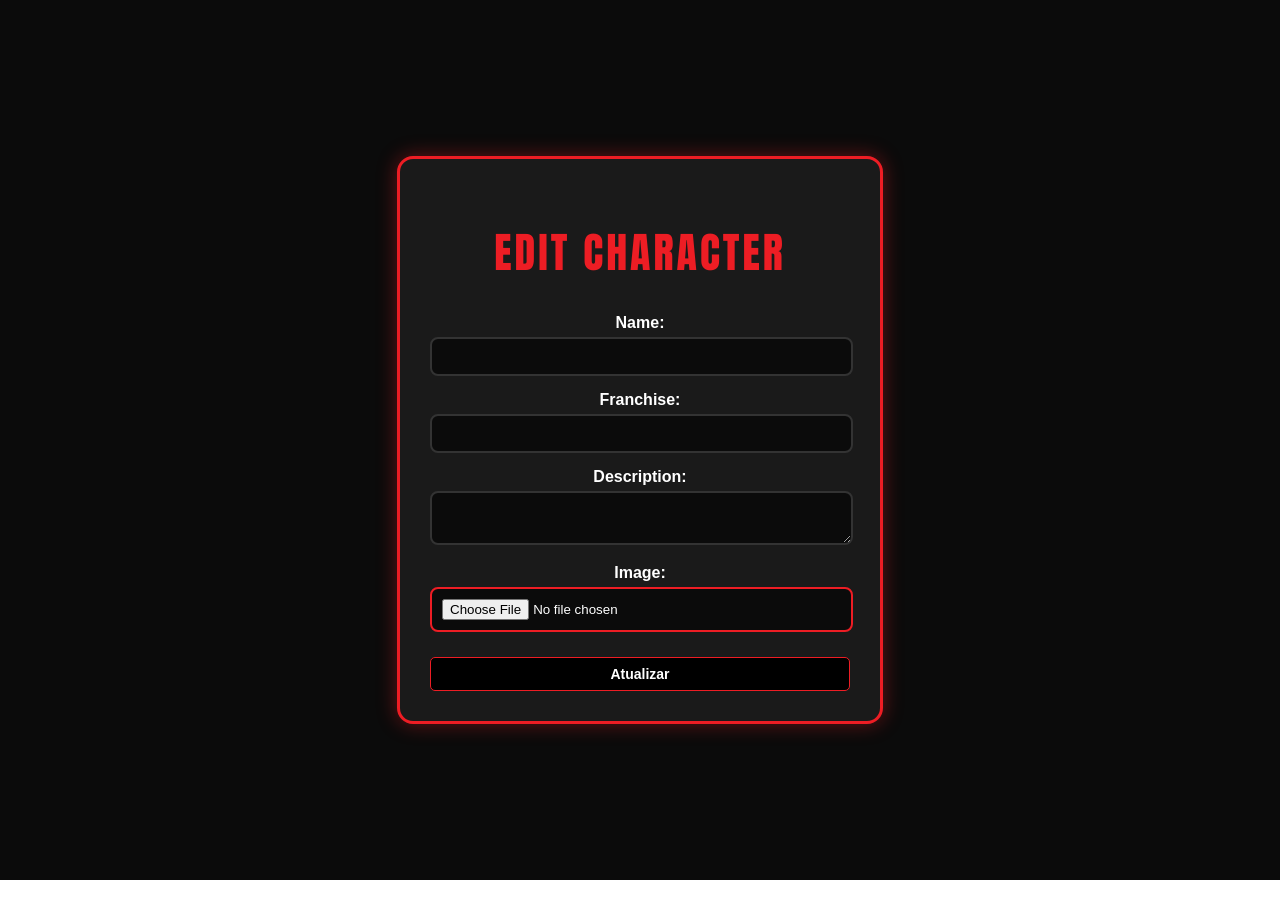
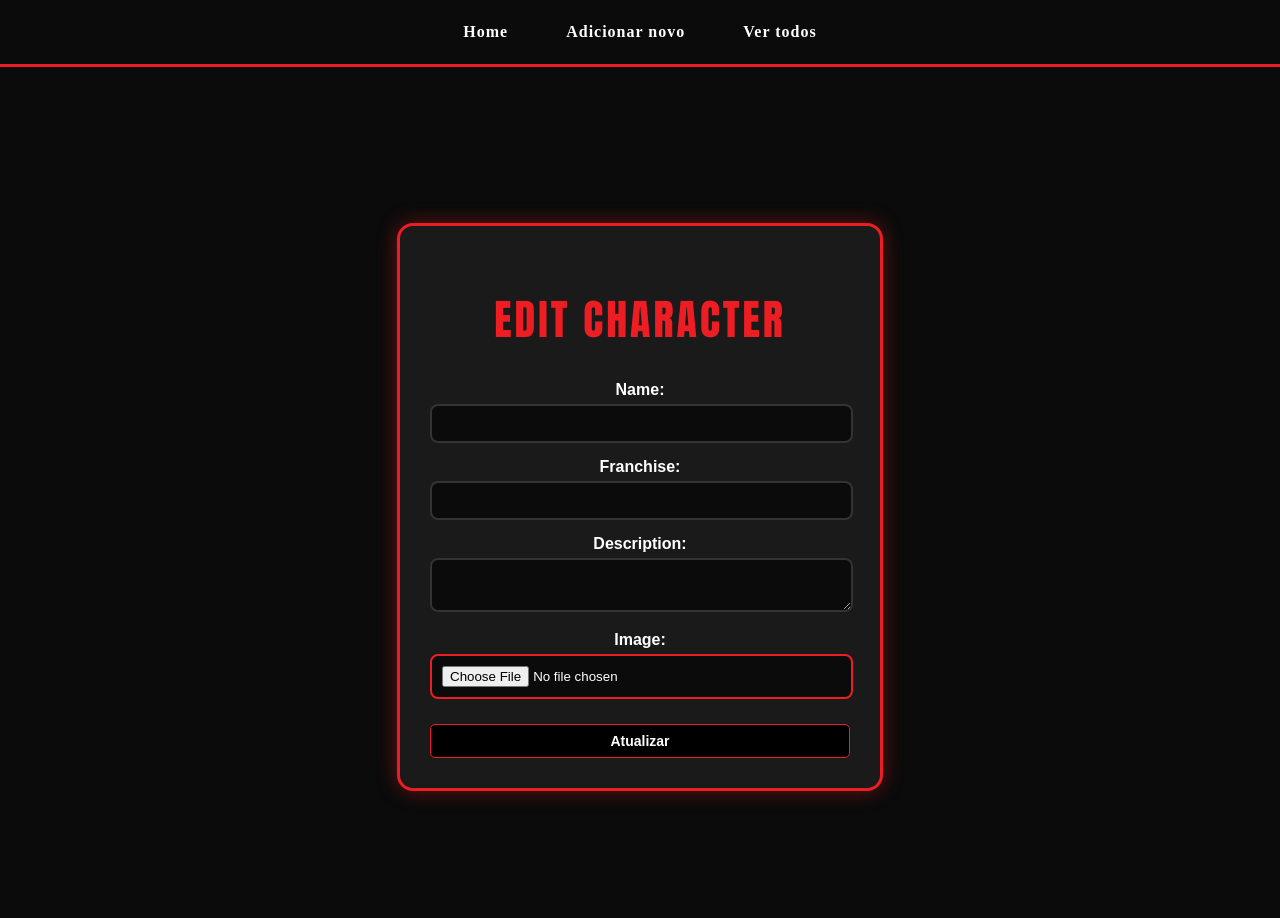
Before and after one commit to HenriqueBossle/react-characters-front-end, a React (Vite) app: page /edit/1 in a window 1280 px wide. Shown: the top 918 px of the page. Before the commit the page ends 880 px from the top, so only its background shows below. Built offline with nearby package versions, Linux system fonts and the light colour scheme; no server answers.

Commit message:
add navbar e home

```diff
--- a/src/App.css
+++ b/src/App.css
@@ -0,0 +1,56 @@
+/* Hero com imagem de fundo */
+.hero {
+    height: 100vh;
+    background-image: url("https://res.cloudinary.com/dd7vsxg0m/image/upload/v1774617912/htdfvtnjpmxcikvg37od.jpg"); /* coloque sua imagem aqui */
+    background-size: cover;
+    background-position: center;
+    position: relative;
+}
+
+/* Escurecer a imagem */
+.overlay {
+    position: absolute;
+    top: 0;
+    left: 0;
+    right: 0;
+    bottom: 0;
+    background: linear-gradient(to right, rgba(0,0,0,0.9), rgba(0,0,0,0.3));
+    display: flex;
+    flex-direction: column;
+    justify-content: center;
+    padding-left: 80px;
+}
+
+/* Título gigante */
+.overlay h1 {
+    color: #ED1D24;
+    font-size: 80px;
+    font-family: Impact, Arial Black, sans-serif;
+    margin-bottom: 10px;
+}
+
+/* Texto */
+.overlay p {
+    color: white;
+    font-size: 20px;
+    margin-bottom: 20px;
+}
+
+/* Botão estilo Marvel */
+.overlay .button {
+    width: 220px;
+    padding: 15px;
+    background: #ED1D24;
+    color: white;
+    border: none;
+    font-size: 16px;
+    font-weight: bold;
+    cursor: pointer;
+    transition: 0.3s;
+}
+
+/* Hover botão */
+.overlay .button:hover {
+    background: #b31318;
+    transform: scale(1.05);
+}
--- a/src/App.jsx
+++ b/src/App.jsx
@@ -1,14 +1,15 @@
-import { useState, useEffect } from 'react'
-import api from './api/api'
+import { Link } from 'react-router-dom'
 import './App.css'
 
-
 function App() {
-
-
-return (
-    <>
-    <h1>Bem vindo</h1></>
+  return (
+    <div className="hero">
+        <div className="overlay">
+            <h1>CHARACTERS DATABASE</h1>
+            <p>Adicione e Explore personagens de diversas histórias e universos.</p>
+            <Link className='button' to={"/list"}>VER PERSONAGENS</Link>
+        </div>
+    </div>
   )
 }
 
--- a/src/pages/Characters/CharactersCreate.jsx
+++ b/src/pages/Characters/CharactersCreate.jsx
@@ -1,6 +1,7 @@
 import { useState, useEffect } from 'react'
 import axios from 'axios';
 import "./CharactersCreate.css";
+import Navbar from './Navbar';
 
 function CharactersCreate(){
     const [formData, setFormData] = useState({
@@ -45,7 +46,8 @@ function CharactersCreate(){
     }
     return(
         <>
-             <div className="container">
+        <Navbar/>
+        <div className="container">
         <div className="card">
             <h2>Create Character</h2>
 
--- a/src/pages/Characters/CharactersEdit.jsx
+++ b/src/pages/Characters/CharactersEdit.jsx
@@ -1,6 +1,7 @@
 import { useEffect, useState } from "react"
 import axios from "axios"
 import { useParams, useNavigate } from "react-router-dom";
+import Navbar from "./Navbar";
 
 function CharactersEdit(){
     const { id } = useParams();
@@ -52,7 +53,6 @@ function CharactersEdit(){
 
     try {
         await axios.post(`http://127.0.0.1:8000/api/characters/${id}`, data, {
-        //          ^^^^ POST aqui                                  ^^^^ ID na URL
             headers: { "Content-Type": "multipart/form-data" }
         });
         alert("Personagem atualizado com sucesso!");
@@ -63,6 +63,9 @@ function CharactersEdit(){
 };
 
     return(
+        <>
+
+        <Navbar />
     <div className="container">
         <div className="card">
             <h1>EDIT CHARACTER</h1>
@@ -110,6 +113,7 @@ function CharactersEdit(){
             </form>
         </div>
     </div>
+    </>
 )
 }
 
--- a/src/pages/Characters/CharactersList.css
+++ b/src/pages/Characters/CharactersList.css
@@ -113,6 +113,7 @@
     background: #ED1D24;
 }
 
+
 /* Responsivo */
 @media (max-width: 1000px) {
     .container ul {
--- a/src/pages/Characters/CharactersList.jsx
+++ b/src/pages/Characters/CharactersList.jsx
@@ -4,6 +4,7 @@ import CharactersEdit from './CharactersEdit'
 import { Link, useNavigate } from "react-router-dom";
 import axios from 'axios';
 import './CharactersList.css'
+import Navbar from './Navbar';
 
 function CharactersList(){
     const [characters, setCharacters] = useState([])
@@ -31,7 +32,12 @@ function CharactersList(){
 
 
     return(
+         <>
+
+        <Navbar />
         <div className="container">
+
+
 
             <ul>
     {characters.map(character => {
@@ -40,6 +46,7 @@ function CharactersList(){
             : `https://res.cloudinary.com/dd7vsxg0m/image/upload/${character.image_url.trim()}`;
 
         return (
+
             <li key={character.id}>
                 <img src={imageUrl} alt={character.name} width="400"/>
                 <strong>{character.name}</strong>
@@ -55,7 +62,7 @@ function CharactersList(){
         })}
     </ul>
         </div>
-    )
+       </>)
 }
 
 export default CharactersList
--- /dev/null
+++ b/src/pages/Characters/Navbar.css
@@ -0,0 +1,29 @@
+/* Barra de navegação estilo Marvel */
+.nav {
+    background: #0b0b0b;
+    padding: 15px 30px;
+    border-bottom: 3px solid #ED1D24;
+    display: flex;
+    justify-content: center;
+    gap: 30px;
+    box-shadow: 0 0 15px rgba(237,29,36,0.4);
+}
+
+/* Links */
+.nav a {
+    color: white;
+    text-decoration: none;
+    font-weight: bold;
+    font-size: 16px;
+    letter-spacing: 1px;
+    padding: 8px 14px;
+    border-radius: 6px;
+    transition: 0.3s;
+}
+
+/* Hover estilo Marvel */
+.nav a:hover {
+    background: #ED1D24;
+    box-shadow: 0 0 10px rgba(237,29,36,0.8);
+    transform: scale(1.05);
+}
--- /dev/null
+++ b/src/pages/Characters/Navbar.jsx
@@ -0,0 +1,14 @@
+import { Link } from "react-router-dom"
+import "./Navbar.css"
+
+function Navbar(){
+    return(
+        <div className="nav">
+            <Link to={"/"}>Home</Link>
+            <Link to={"/new"}>Adicionar novo</Link>
+            <Link to={"/list"}>Ver todos</Link>
+        </div>
+    )
+}
+
+export default Navbar
```
